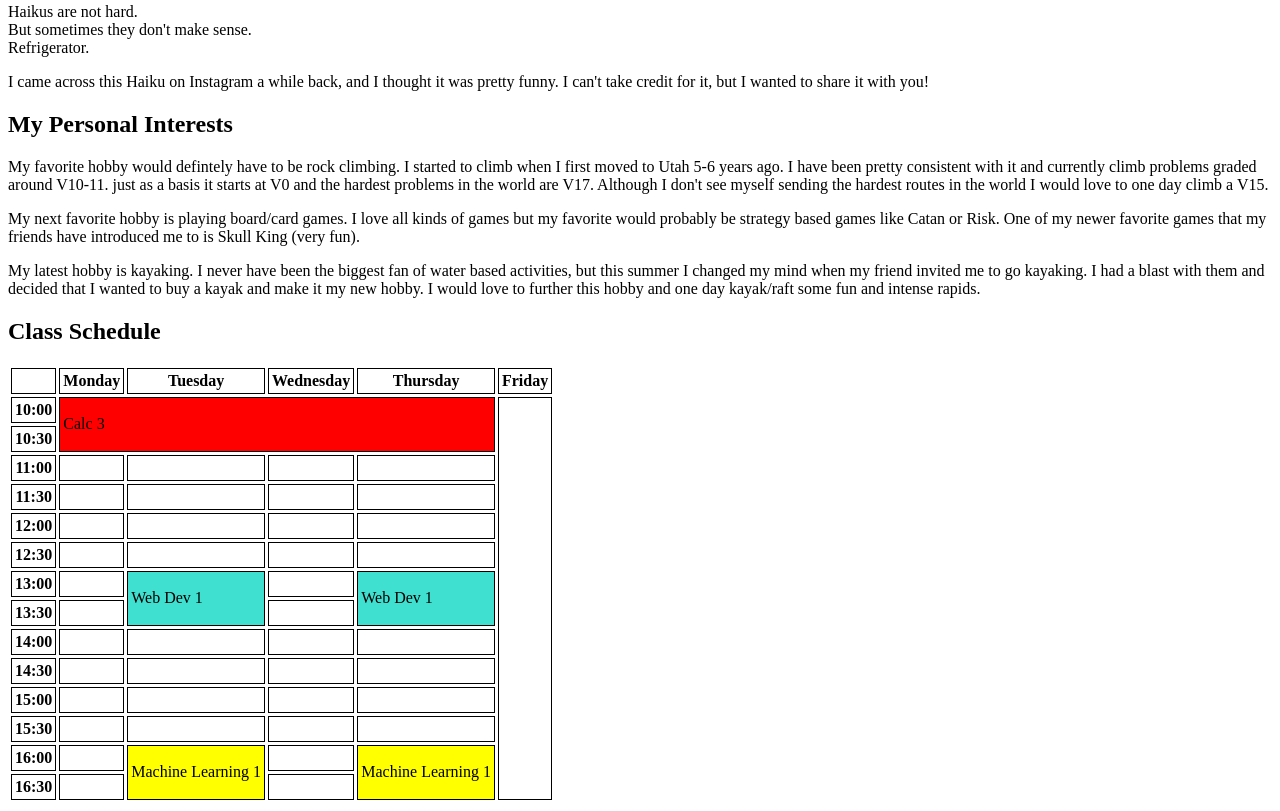
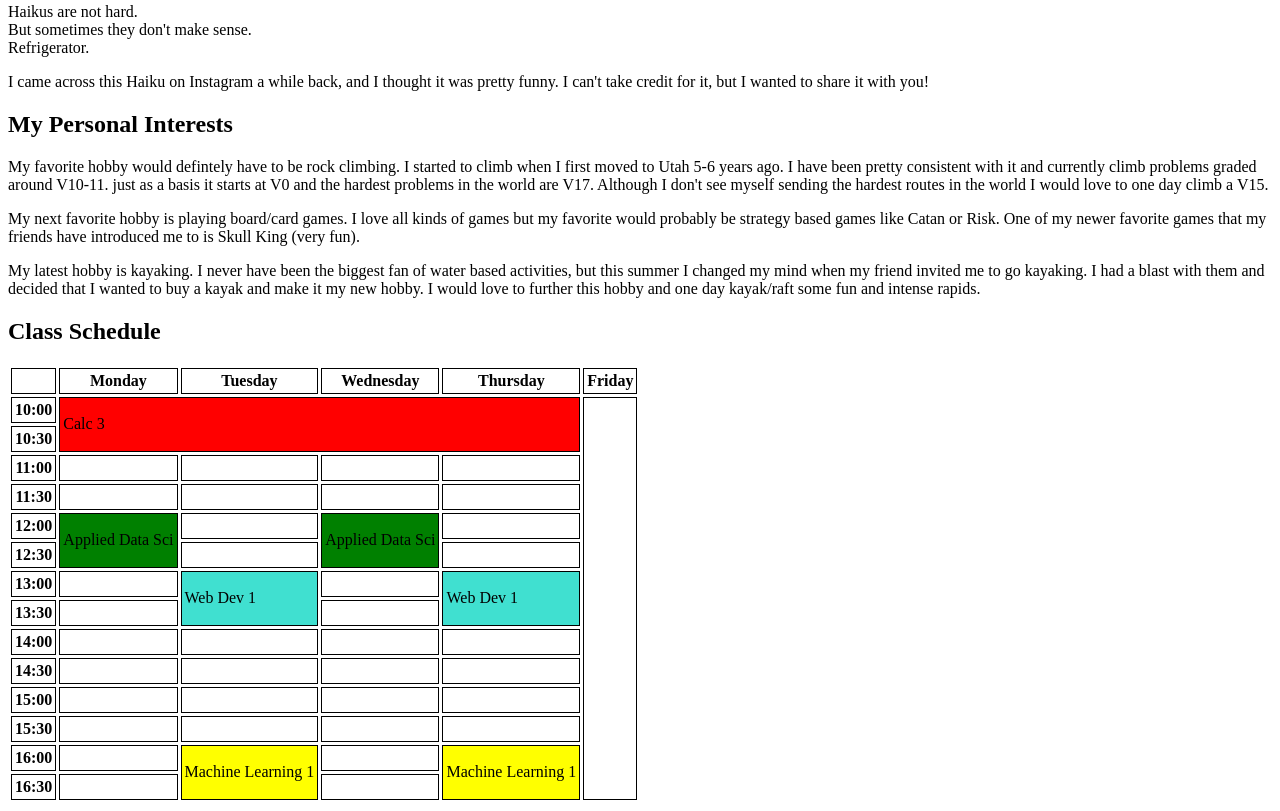
Before and after one commit to pernix25/blackJack, a plain HTML site: page index.html in a window 1280 px wide. Shown: the part 843-1654 px from the top of the page. Drawn offline with Linux system fonts and the light colour scheme.

Commit message:
added another class to schedule

```diff
--- a/index.html
+++ b/index.html
@@ -17,6 +17,9 @@
             }
             .ML {
                 background-color: yellow;
+            }
+            .ADS {
+                background-color: green;
             }
         </style>
 
@@ -102,15 +105,13 @@
                 </tr>
                 <tr>
                     <th>12:00</th>
+                    <td class="ADS" rowspan="2">Applied Data Sci</td>
                     <td></td>
-                    <td></td>
-                    <td></td>
+                    <td class="ADS" rowspan="2">Applied Data Sci</td>
                     <td></td>
                 </tr>
                 <tr>
                     <th>12:30</th>
-                    <td></td>
-                    <td></td>
                     <td></td>
                     <td></td>
                 </tr>
```
